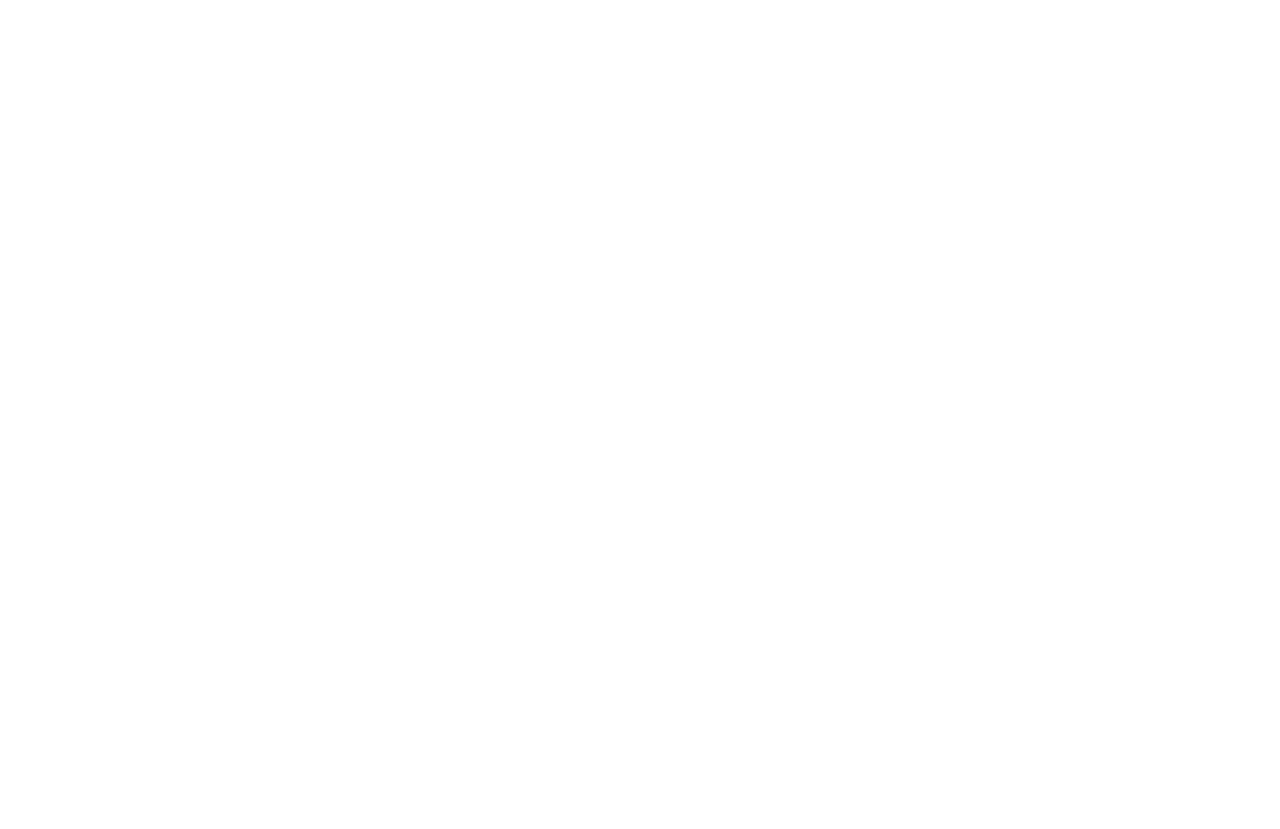
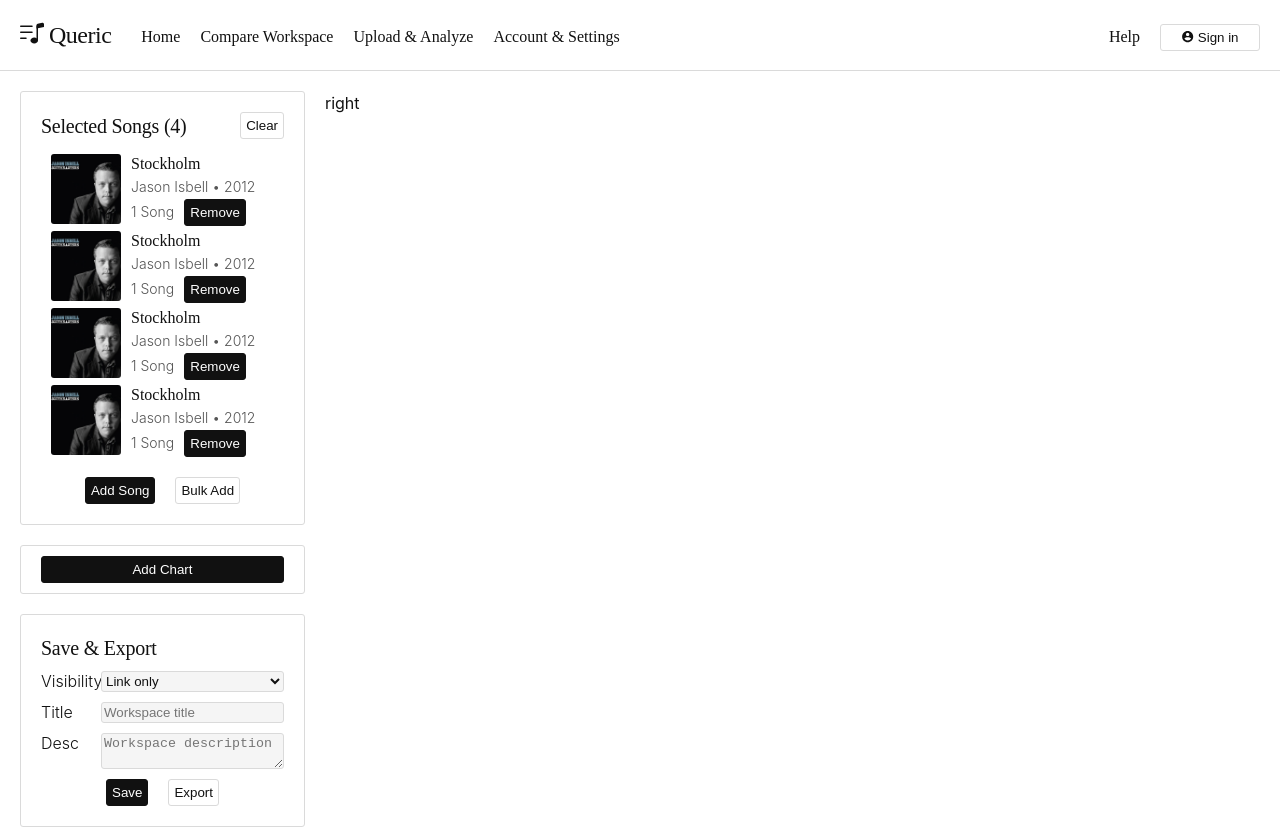
Before and after one commit to k0leslaw/queric, a React (Vite) app in the folder queric/: page /compare-workspace in a window 1280 px wide. Before the commit this address had no page. Shown: the top 829 px of the page. Before the commit the page ends 800 px from the top, so only its background shows below. Built offline with nearby package versions, Linux system fonts and the light colour scheme.

Commit message:
Compare workspace frontend

```diff
--- a/queric/src/App.jsx
+++ b/queric/src/App.jsx
@@ -2,6 +2,7 @@
 
 import './App.css'
 import Home from './pages/Home/Home';
+import CompareWorkspace from './pages/CompareWorkspace/CompareWorkspace';
 import Upload from './pages/Upload/Upload';
 
 import HomePage from './pages/HomePage';
@@ -13,6 +14,7 @@
       <Router>
         <Routes>
           <Route path='/' element={ <Home /> }></Route>
+          <Route path='/compare-workspace' element={ <CompareWorkspace />}></Route>
           <Route path='/upload' element={ <Upload />}></Route>
           <Route path='/analysis' element={ <DataAnalysisPage /> }></Route>
         </Routes>
--- /dev/null
+++ b/queric/src/components/CompareWorkspace/SelectedSongItem/SelectedSongItem.css
@@ -0,0 +1,26 @@
+.ssi-container {
+    display: flex;
+    gap: 10px;
+}
+
+.ssi-info {
+    display: flex;
+    flex-direction: column;
+    gap: 3px;
+    justify-content: space-evenly;
+}
+
+.ssi-remove-song {
+    display: flex;
+    gap: 10px;
+}
+.ssi-remove-song h3 {
+    align-self: center;
+}
+
+.album-cover {
+    object-fit: cover;
+    border-radius: 3px;
+    width: 70px;
+    height: 70px;
+}
--- /dev/null
+++ b/queric/src/components/CompareWorkspace/SelectedSongItem/SelectedSongItem.jsx
@@ -0,0 +1,21 @@
+import albumCover from "../../../assets/test-rps.jpg"
+
+import "./SelectedSongItem.css";
+
+function SelectedSongItem () {
+    return (
+        <div className="ssi-container">
+            <img src={albumCover} className="album-cover"/>
+            <div className="ssi-info">
+                <h3 className="header-font">Stockholm</h3>
+                <h3 className="subtitle">Jason Isbell • 2012</h3>
+                <div className="ssi-remove-song">
+                    <h3 className="subtitle">1 Song</h3>
+                    <button className="primary-button">Remove</button>
+                </div>
+            </div>
+        </div>
+    )
+}
+
+export default SelectedSongItem;
--- /dev/null
+++ b/queric/src/components/CompareWorkspace/SelectedSongs/SelectedSongs.css
@@ -0,0 +1,27 @@
+.selected-songs-container {
+    border-radius: 3px;
+    border: 1px solid rgb(218, 218, 218);
+    padding: 20px;
+}
+
+.ss-header {
+    display: flex;
+    justify-content: space-between;
+    align-items: center;
+    margin-bottom: 5px;
+    gap: 10px;
+}
+
+.ss-songs {
+    display: flex;
+    flex-direction: column;
+    gap: 5px;
+    margin-bottom: 10px;
+    padding: 10px;
+}
+
+.ss-footer {
+    display: flex;
+    justify-content: center;
+    gap: 20px;
+}
--- /dev/null
+++ b/queric/src/components/CompareWorkspace/SelectedSongs/SelectedSongs.jsx
@@ -0,0 +1,26 @@
+import SelectedSongItem from "../SelectedSongItem/SelectedSongItem";
+
+import "./SelectedSongs.css";
+
+function SelectedSongs () {
+    return (
+        <div className="selected-songs-container">
+            <div className="ss-header">
+                <h2 className="header-font">Selected Songs (4)</h2>
+                <button className="secondary-button">Clear</button>
+            </div>
+            <div className="ss-songs">
+                <SelectedSongItem />
+                <SelectedSongItem />
+                <SelectedSongItem />
+                <SelectedSongItem />
+            </div>
+            <div className="ss-footer">
+                <button className="primary-button">Add Song</button>
+                <button className="secondary-button">Bulk Add</button>
+            </div>
+        </div>
+    )
+}
+
+export default SelectedSongs;
--- /dev/null
+++ b/queric/src/components/CompareWorkspace/WorkspaceInfo/WorkspaceInfo.css
@@ -0,0 +1,35 @@
+.workspace-info-container {
+    display: flex;
+    flex-direction: column;
+    border-radius: 3px;
+    border: 1px solid rgb(218, 218, 218);
+    padding: 20px;
+    gap: 10px;
+}
+
+.wi-entry-container {
+    display: flex;
+    flex-direction: column;
+    gap: 10px;
+}
+.wi-entry {
+    display: flex;
+    justify-content: space-between;
+}
+.wi-entry h3 {
+    width: 60px;
+    flex-shrink: 0;
+}
+.wi-entry select, .wi-entry input, .wi-entry textarea {
+    flex: 1;
+    background-color: rgb(245, 245, 245);;
+    color: #111;
+    border-radius: 3px;
+    border: 1px solid rgb(218, 218, 218);
+}
+
+.wi-buttons {
+    display: flex;
+    justify-content: center;
+    gap: 20px;
+}
--- /dev/null
+++ b/queric/src/components/CompareWorkspace/WorkspaceInfo/WorkspaceInfo.jsx
@@ -0,0 +1,36 @@
+import "./WorkspaceInfo.css";
+
+function WorkspaceInfo () {
+    return (
+        <div className="workspace-info-container">
+            <h2 className="header-font">Save & Export</h2>
+            <div className="wi-entry-container">
+                <div className="wi-entry">
+                    <h3>Visibility</h3>
+                    <select>
+                        <option>Link only</option>
+                        <option>Public</option>
+                        <option>Private</option>
+                    </select>
+                </div>
+                <div className="wi-entry">
+                    <h3>Title</h3>
+                    <input
+                        type="text"
+                        placeholder="Workspace title"/>
+                </div>
+                <div className="wi-entry">
+                    <h3>Desc</h3>
+                    <textarea
+                        placeholder="Workspace description"/>
+                </div>
+            </div>
+            <div className="wi-buttons">
+                <button className="primary-button">Save</button>
+                <button className="secondary-button">Export</button>
+            </div>
+        </div>
+    )
+}
+
+export default WorkspaceInfo;
--- a/queric/src/components/NavigationBar/NavigationBar.jsx
+++ b/queric/src/components/NavigationBar/NavigationBar.jsx
@@ -11,7 +11,7 @@
                 <h1 className="nav-logo"><BsMusicNoteList />Queric</h1>
                 <div className="nav-link-container">
                     <Link to="/">Home</Link>
-                    <Link to="/">Compare Workspace</Link>
+                    <Link to="/compare-workspace">Compare Workspace</Link>
                     <Link to="/upload">Upload & Analyze</Link>
                     <Link to="/">Account & Settings</Link>
                 </div>
--- /dev/null
+++ b/queric/src/pages/CompareWorkspace/CompareWorkspace.css
@@ -0,0 +1,26 @@
+.compare-workspace-container {
+    display: flex;
+    min-height: 100vh;
+    gap: 20px;
+    padding: 20px;
+}
+
+.cw-left {
+    display: flex;
+    flex-direction: column;
+    gap: 20px;
+}
+
+.cw-right {
+    flex: 1;
+}
+
+.add-chart-button {
+    width: 100%;
+}
+
+.ac-button-container {
+    border-radius: 3px;
+    border: 1px solid rgb(218, 218, 218);
+    padding: 10px 20px;
+}
--- /dev/null
+++ b/queric/src/pages/CompareWorkspace/CompareWorkspace.jsx
@@ -0,0 +1,29 @@
+import NavigationBar from "../../components/NavigationBar/NavigationBar";
+import Footer from "../../components/Footer/Footer";
+import SelectedSongs from "../../components/CompareWorkspace/SelectedSongs/SelectedSongs";
+import WorkspaceInfo from "../../components/CompareWorkspace/WorkspaceInfo/WorkspaceInfo";
+
+import "./CompareWorkspace.css";
+
+function CompareWorkspace () {
+    return (
+        <div>
+            <NavigationBar />
+            <div className="compare-workspace-container">
+                <div className="cw-left">
+                    <SelectedSongs />
+                    <div className="ac-button-container">
+                        <button className="primary-button add-chart-button">Add Chart</button>
+                    </div>
+                    <WorkspaceInfo />
+                </div>
+                <div className="cw-right">
+                    right
+                </div>
+            </div>
+            <Footer />
+        </div>
+    )
+}
+
+export default CompareWorkspace;
```
